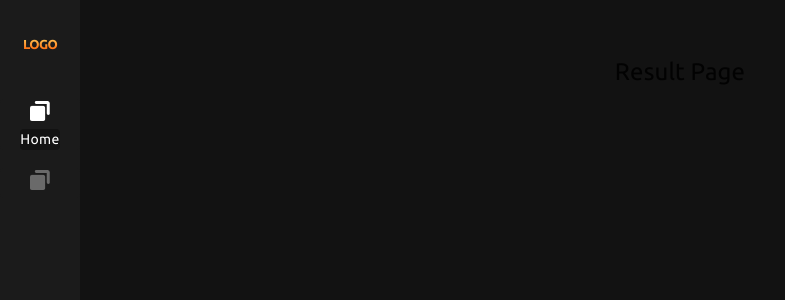
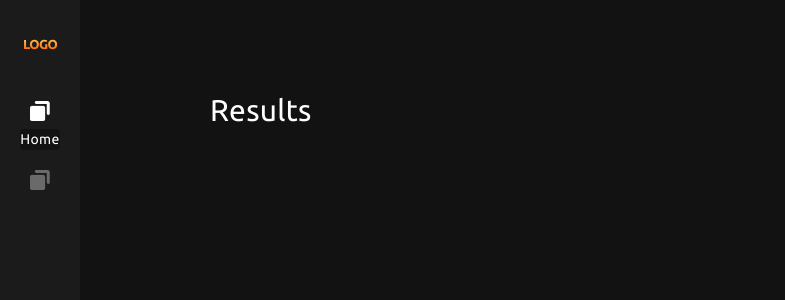
Before and after one commit to raynormw/aha-fe, a React (Create React App) app: page /result in a window 1280 px wide. Shown: the top 300 px of the page, without its empty margins (0-785 px from the left). Built offline with nearby package versions, Linux system fonts and the light colour scheme.

Commit message:
:wrench: Redirect to result done

```diff
--- a/src/actions/searchAction.js
+++ b/src/actions/searchAction.js
@@ -1,17 +1,18 @@
 import Axios from 'axios';
+import { Navigate } from 'react-router-dom';
 
 import { base_api } from 'services/api';
 
-export const search = (pageSize, keyword) => {
+export const search = (pageSize, keyword, page = 1) => {
   return dispatch => {
     dispatch({ type: 'BEGIN_SEARCH' });
     Axios({
       method: 'get',
-      url: base_api + 'users/all?page=1&pageSize=' + pageSize + '&keyword=' + keyword,
+      url: base_api + 'users/all?page=' + page + '&pageSize=' + pageSize + '&keyword=' + keyword,
     })
     .then((res) => {
       const results = res.data;
-      dispatch({ type: 'SEARCH_SUCCESS', payload: results });
+      dispatch({ type: 'SEARCH_SUCCESS', payload: results, keyword });
     })
     .catch((error) => {
       console.log(error, 'error');
--- a/src/reducers/searchReducer.js
+++ b/src/reducers/searchReducer.js
@@ -1,4 +1,5 @@
 const initialState = {
+  keyword: '',
   data: {},
   total: 0,
   totalPages: 0,
@@ -17,6 +18,7 @@ export default function sellerReducer(state = initialState, action) {
       return {
         ...state,
         isLoading: false,
+        keyword: action.keyword,
         data: action.payload.data,
         total: action.payload.total,
         totalPages: action.payload.totalPages,
--- a/src/routes/HomePage.js
+++ b/src/routes/HomePage.js
@@ -4,6 +4,7 @@ import { createTheme, ThemeProvider } from '@mui/material/styles';
 import Grid from '@mui/material/Grid';
 import useMediaQuery from '@mui/material/useMediaQuery';
 import Divider from '@mui/material/Divider';
+import { Navigate } from 'react-router-dom';
 
 import { Item } from 'utils/Helper';
 import { SliderMarks } from 'components/SliderMarks';
@@ -53,15 +54,19 @@ function HomePage(props) {
     console.log(event.target.value, 'slider value');
     setSliderValue(event.target.value);
   }
+
+  const [shouldRedirect, setRedirect] = useState(false);
   const handleClick = () => {
     const pageSize = sliderValue;
     const keyword = name;
     console.log('clicked');
     props.search(pageSize, keyword);
+    setRedirect(true);
   }
 
   return (
     <ThemeProvider theme={theme}>
+      {shouldRedirect && <Navigate replace to="/result" />}
       <Grid
         sx={{
           color: '#FFFFFF',
--- a/src/routes/ResultPage.js
+++ b/src/routes/ResultPage.js
@@ -1,10 +1,80 @@
-import React, { Component } from 'react';
+import React from 'react';
+import { connect } from 'react-redux';
+import { createTheme, ThemeProvider } from '@mui/material/styles';
+import Grid from '@mui/material/Grid';
+import useMediaQuery from '@mui/material/useMediaQuery';
 
-export default class ResultPage extends Component {
-  render() {
-    console.log(this.props, 'props result');
+import { Item } from 'utils/Helper';
+import { search } from 'actions/searchAction';
+import BottomNav from 'components/BottomNav';
+
+const theme = createTheme({
+  breakpoints: {
+    values: {
+      mobile: 0,
+      tablet: 640,
+      laptop: 1024,
+      notebook: 1280,
+      desktop: 1440,
+    },
+  },
+});
+
+function ResultPage(props) {
+
+  const phone = useMediaQuery('(max-width:640px)');
+
+  const renderResult = () => {
+    console.log('data', props.data);
+
     return (
-      <div>Result Page</div>
+      <Grid container>
+        {props.data.map((value, index) => {
+            return (
+                <Grid key={index} item>{value.name}</Grid>
+            );
+        })}
+      </Grid>
     );
   }
+
+  return (
+    <ThemeProvider theme={theme}>
+      <Grid
+        sx={{
+          color: '#FFFFFF',
+          flexDirection: 'column',
+        }}
+        container
+      >
+        <Grid item sx={{ marginTop: '38px', fontSize: '30px', fontWeight: '400', letterSpacing: '0.25px' }}>
+          Results
+        </Grid>
+        {
+          props.data.length > 0
+          ?
+          renderResult()
+          :
+          null
+        }
+        {
+            phone
+          ?
+            <BottomNav />
+          :
+            null
+        }
+      </Grid>
+    </ThemeProvider>
+  );
 }
+
+const mapStateToProps = state => ({
+  data: state.search.data,
+});
+
+const mapDispatchToProps = dispatch => ({
+  search: (pageSize, keyword, page) => dispatch(search(pageSize, keyword, page)),
+});
+
+export default connect(mapStateToProps, mapDispatchToProps)(ResultPage);
```
